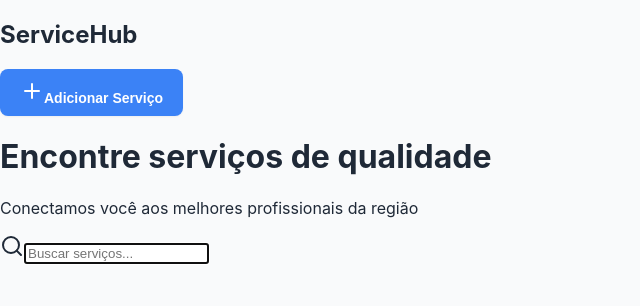
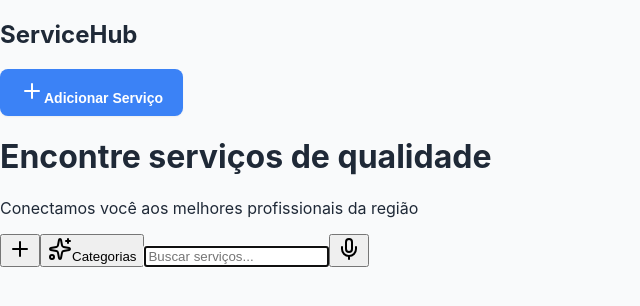
Before and after one commit to MathiasWhite1023/service-finder, a React (Vite) app: page / in a window 1280 px wide. Shown: the top 306 px of the page, without its empty margins (0-640 px from the left). Built offline with nearby package versions, Linux system fonts and the light colour scheme.

Commit message:
feat: update search bar to Gemini-inspired design

```diff
--- a/src/components/Hero.jsx
+++ b/src/components/Hero.jsx
@@ -1,4 +1,4 @@
-import { Search } from 'lucide-react';
+import { Search, Plus, Sparkles, Mic } from 'lucide-react';
 import { useState } from 'react';
 
 export function Hero({ onSearch }) {
@@ -21,22 +21,48 @@ export function Hero({ onSearch }) {
                 Conectamos você aos melhores profissionais da região
             </p>
 
-            {/* Search Bar */}
-            <form onSubmit={handleSubmit} className="relative max-w-2xl mx-auto">
-                <div className="relative flex items-center bg-white border border-gray-300 rounded-lg shadow-sm hover:shadow-md transition-shadow">
-                    <Search className="absolute left-4 w-5 h-5 text-gray-400" />
+            {/* Gemini-style Search Bar */}
+            <form onSubmit={handleSubmit} className="relative max-w-3xl mx-auto">
+                <div className="relative flex items-center gap-3 bg-white border-2 border-gray-300 rounded-full px-5 py-4 shadow-lg hover:shadow-xl transition-shadow focus-within:border-blue-500 focus-within:shadow-xl">
+
+                    {/* Left icons */}
+                    <button
+                        type="button"
+                        className="p-1.5 hover:bg-gray-100 rounded-full transition-colors"
+                    >
+                        <Plus className="w-5 h-5 text-gray-600" />
+                    </button>
+
+                    <button
+                        type="button"
+                        className="flex items-center gap-2 px-3 py-1.5 hover:bg-gray-100 rounded-full transition-colors"
+                    >
+                        <Sparkles className="w-4 h-4 text-gray-600" />
+                        <span className="text-sm text-gray-600 font-medium">Categorias</span>
+                    </button>
+
+                    {/* Input */}
                     <input
                         type="text"
-                        className="w-full pl-12 pr-4 py-4 text-gray-900 placeholder-gray-400 bg-transparent border-none focus:outline-none focus:ring-0"
+                        className="flex-1 bg-transparent border-none text-gray-900 placeholder-gray-500 focus:outline-none focus:ring-0 text-base"
                         placeholder="Buscar serviços..."
                         value={query}
                         onChange={(e) => setQuery(e.target.value)}
                         autoFocus
                     />
+
+                    {/* Right icons */}
+                    <button
+                        type="button"
+                        className="p-1.5 hover:bg-gray-100 rounded-full transition-colors"
+                    >
+                        <Mic className="w-5 h-5 text-gray-600" />
+                    </button>
+
                     {query && (
                         <button
                             type="submit"
-                            className="mr-2 px-6 py-2 bg-blue-500 text-white text-sm font-medium rounded-md hover:bg-blue-600 transition-colors"
+                            className="ml-2 px-5 py-2 bg-blue-500 text-white text-sm font-medium rounded-full hover:bg-blue-600 transition-colors"
                         >
                             Buscar
                         </button>
```
